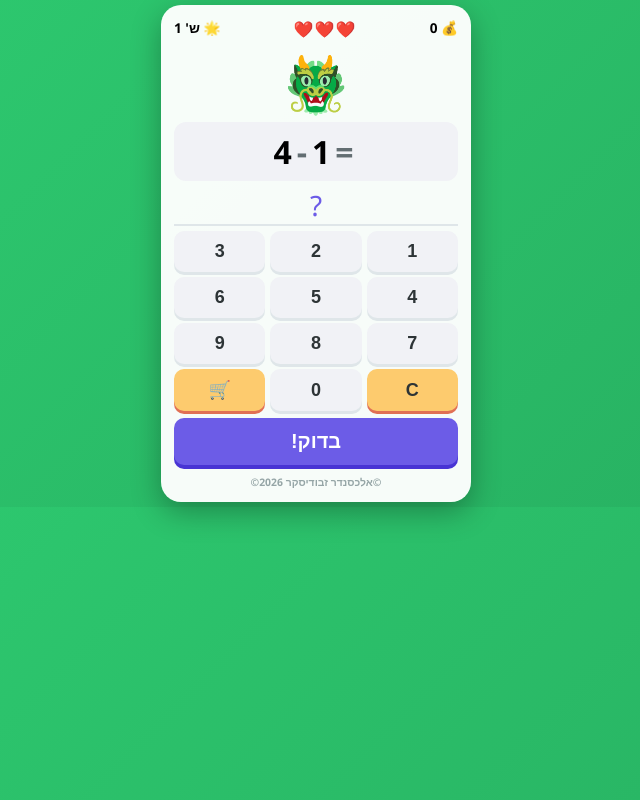
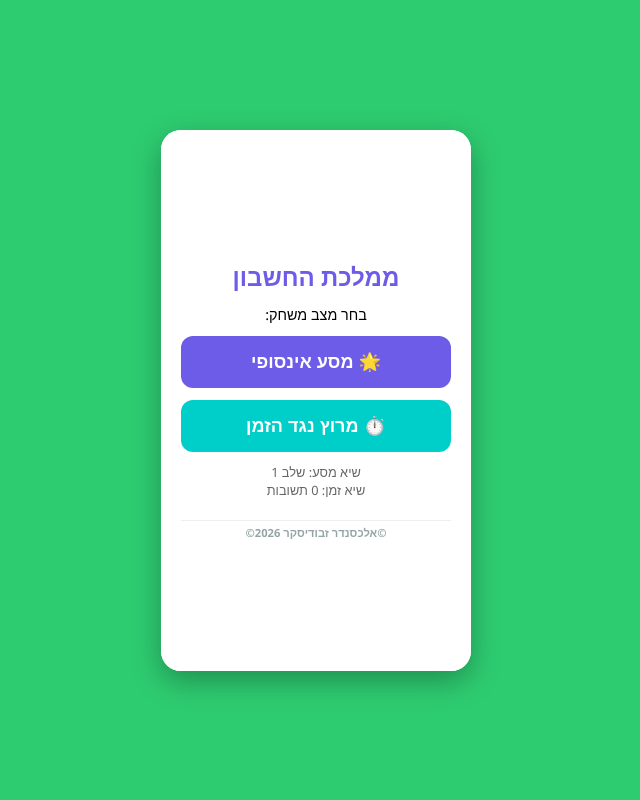
Before and after one commit to sashazav-netizen/Children-game, a plain HTML site: page index.html in a window 1280 px wide. Shown: the whole page, without its empty margins (324-964 px from the left). Drawn offline with Linux system fonts and the light colour scheme.

Commit message:
Update index.html with new game features and styles

```diff
--- a/index.html
+++ b/index.html
@@ -3,82 +3,87 @@
 <head>
     <meta charset="UTF-8">
     <meta name="viewport" content="width=device-width, initial-scale=1.0, maximum-scale=1.0, user-scalable=no, viewport-fit=cover">
-    <title>ממלכת החשבון 2026</title>
+    <title>ממלכת החשבון 2026 - אלכסנדר זבודיסקר</title>
     <style>
-        :root { --primary: #6C5CE7; --secondary: #00CEC9; --accent: #FDCB6E; }
+        :root { --primary: #6C5CE7; --secondary: #00CEC9; --accent: #FDCB6E; --danger: #ff7675; }
         * { box-sizing: border-box; touch-action: manipulation; -webkit-tap-highlight-color: transparent; }
 
         body {
             margin: 0; padding: 5px; font-family: 'Segoe UI', system-ui, sans-serif;
             display: flex; justify-content: center; align-items: center;
-            height: 100vh; height: -webkit-fill-available; overflow: hidden;
-            transition: background 0.8s ease; background: #0984E3;
+            height: 100vh; overflow: hidden; transition: background 0.8s; background: #0984E3;
         }
 
-        .bg-lvl-1 { background: linear-gradient(135deg, #2ecc71, #27ae60); }
-        .bg-lvl-2 { background: linear-gradient(135deg, #3498db, #2980b9); }
-        .bg-lvl-3 { background: linear-gradient(135deg, #e67e22, #d35400); }
-        .bg-lvl-4 { background: linear-gradient(135deg, #2c3e50, #000000); }
+        .bg-lvl-1 { background: #2ecc71; } .bg-lvl-2 { background: #3498db; } .bg-lvl-3 { background: #e67e22; }
+        .bg-infinity { background: linear-gradient(45deg, #6c5ce7, #a29bfe); background-size: 400%; animation: grad 10s infinite; }
+        @keyframes grad { 0% {background-position:0% 50%} 50% {background-position:100% 50%} 100% {background-position:0% 50%} }
 
         #game-container {
-            background: rgba(255, 255, 255, 0.96); border-radius: 20px;
-            padding: 10px; width: 95%; max-width: 310px;
-            text-align: center; box-shadow: 0 10px 30px rgba(0,0,0,0.3);
-            position: relative; border: 3px solid transparent;
-            display: flex; flex-direction: column; gap: 5px;
+            background: rgba(255, 255, 255, 0.96); border-radius: 20px; padding: 10px;
+            width: 95%; max-width: 310px; text-align: center; box-shadow: 0 10px 30px rgba(0,0,0,0.3);
+            display: flex; flex-direction: column; gap: 5px; position: relative;
         }
 
-        .stats-bar { display: flex; justify-content: space-between; font-weight: bold; font-size: 0.85rem; margin-bottom: 2px; }
-        #lives-display { color: #e74c3c; font-size: 1rem; letter-spacing: 1px; }
+        #menu-screen { position: absolute; top:0; left:0; width:100%; height:100%; background: white; z-index: 100; border-radius: 20px; display: flex; flex-direction: column; justify-content: center; align-items: center; gap: 12px; padding: 20px; }
+        .menu-btn { width: 100%; padding: 15px; border-radius: 12px; border: none; font-size: 18px; font-weight: bold; cursor: pointer; color: white; }
+        .btn-reg { background: var(--primary); } .btn-time { background: var(--secondary); }
 
-        #monster-zone { height: 70px; display: flex; justify-content: center; align-items: center; }
-        #monster { font-size: 55px; transition: 0.3s; }
+        .top-nav { display: flex; justify-content: space-between; align-items: center; margin-bottom: 2px; }
+        .home-btn { background: #eee; border: none; border-radius: 50%; width: 30px; height: 30px; cursor: pointer; font-size: 16px; display: flex; align-items: center; justify-content: center; }
 
-        @keyframes jump { 0%, 100% { transform: scale(1); } 50% { transform: scale(1.1) translateY(-5px); } }
-        .celebrate { animation: jump 0.5s ease; }
-        .shake { animation: shake 0.4s; }
-        @keyframes shake { 0%, 100% { transform: translateX(0); } 25% { transform: translateX(-5px); } 75% { transform: translateX(5px); } }
+        .stats-bar { display: flex; justify-content: space-around; font-weight: bold; font-size: 0.8rem; width: 100%; }
+        #timer-display { color: var(--danger); font-size: 1.1rem; display: none; font-weight: 900; }
+        #shield-status { font-size: 0.7rem; color: var(--secondary); font-weight: bold; margin: 2px 0; }
 
-        #question-display {
-            background: #F1F2F6; border-radius: 12px; padding: 8px;
-            font-size: 32px; font-weight: 900; display: flex; direction: ltr; justify-content: center; align-items: center;
-        }
-        .symbol { color: #636e72; margin: 0 5px; }
-
-        #answer-view { font-size: 28px; color: var(--primary); min-height: 35px; border-bottom: 2px solid #DFE6E9; display: inline-block; min-width: 50px; }
+        #monster-zone { height: 60px; font-size: 50px; display: flex; justify-content: center; align-items: center; }
+        #question-display { background: #F1F2F6; border-radius: 12px; padding: 10px; font-size: 30px; font-weight: 900; direction: ltr; }
+        #answer-view { font-size: 28px; color: var(--primary); min-height: 35px; border-bottom: 2px solid #ddd; margin: 5px 0; }
 
         .numpad { display: grid; grid-template-columns: repeat(3, 1fr); gap: 5px; }
-        .num-btn {
-            background: #F1F2F6; border: none; padding: 10px 0; font-size: 18px;
-            font-weight: bold; border-radius: 10px; box-shadow: 0 3px 0 #DFE6E9; color: #2d3436;
-        }
-        .num-btn:active { transform: translateY(2px); box-shadow: 0 1px 0 #DFE6E9; }
-        .action-btn { background: var(--accent) !important; box-shadow: 0 3px 0 #E17055 !important; }
-        #submit-btn { grid-column: span 3; background: var(--primary); color: white; padding: 12px; font-size: 20px; border-radius: 10px; box-shadow: 0 4px 0 #4834D4; margin-top: 2px; }
+        .num-btn { background: #F1F2F6; border: none; padding: 11px 0; font-size: 18px; font-weight: bold; border-radius: 10px; box-shadow: 0 3px 0 #ddd; }
+        .num-btn:active { transform: translateY(2px); box-shadow: none; }
+        .action-btn { background: var(--accent) !important; box-shadow: 0 3px 0 #e17055 !important; }
+        #submit-btn { grid-column: span 3; background: var(--primary); color: white; padding: 12px; font-size: 20px; border-radius: 10px; margin-top: 2px; border: none; font-weight: bold; }
 
-        .copyright { margin-top: 5px; font-size: 0.65rem; color: #95a5a6; font-weight: bold; }
-
-        #shop-modal {
-            display: none; position: fixed; top: 50%; left: 50%; transform: translate(-50%, -50%);
-            background: white; border-radius: 20px; padding: 15px; z-index: 200;
-            border: 3px solid var(--secondary); width: 270px; text-align: center;
-        }
-        .shop-heart { background: #ff7675 !important; color: white !important; padding: 10px; border-radius: 10px; margin-bottom: 8px; cursor: pointer; border: none; font-weight: bold; width: 100%; font-size: 14px; }
+        #shop-modal { display: none; position: fixed; top: 50%; left: 50%; transform: translate(-50%, -50%); background: white; border-radius: 20px; padding: 15px; z-index: 200; width: 280px; max-height: 70vh; overflow-y: auto; border: 3px solid var(--secondary); }
+        .char-item { display: inline-block; margin: 4px; font-size: 20px; width: 45px; height: 45px; line-height: 45px; border-radius: 8px; background: #f1f2f6; position: relative; }
+        .locked { opacity: 0.3; } .level-tag { font-size: 8px; position: absolute; bottom: 1px; width: 100%; left: 0; }
+        .copyright { font-size: 0.7rem; color: #95a5a6; margin-top: 8px; font-weight: bold; border-top: 1px solid #eee; padding-top: 4px; width: 100%; }
     </style>
 </head>
 <body id="main-body" class="bg-lvl-1">
 
 <div id="game-container">
-    <div class="stats-bar">
-        <span>💰 <span id="score">0</span></span>
-        <span id="lives-display">❤️❤️❤️</span>
-        <span>🌟 ש' <span id="level">1</span></span>
+    <div id="menu-screen">
+        <h2 style="margin:0; color: var(--primary);">ממלכת החשבון</h2>
+        <p style="font-size: 0.9rem; margin:0;">בחר מצב משחק:</p>
+        <button class="menu-btn btn-reg" onclick="startMode('normal')">🌟 מסע אינסופי</button>
+        <button class="menu-btn btn-time" onclick="startMode('time')">⏱️ מרוץ נגד הזמן</button>
+        <div style="font-size: 0.8rem; color: #666; text-align: center; line-height: 1.4;">
+            שיא מסע: שלב <span id="hi-lvl">1</span><br>שיא זמן: <span id="hi-time">0</span> תשובות
+        </div>
+        <div class="copyright">©אלכסנדר זבודיסקר 2026©</div>
     </div>
+
+    <div class="top-nav">
+        <button class="home-btn" onclick="goHome()">🏠</button>
+        <div class="stats-bar">
+            <span>💰 <span id="score">0</span></span>
+            <span id="lives-display">❤️❤️❤️</span>
+            <span id="timer-display">⏱️ 60</span>
+        </div>
+    </div>
+
+    <div id="shield-status">🛡️ מגן פעיל!</div>
+
+    <div style="font-weight: bold; font-size: 0.8rem;">
+        <span id="mode-text">שלב</span>: <span id="level">1</span>
+    </div>
+
     <div id="monster-zone"><div id="monster">🐲</div></div>
-    <div id="question-display">
-        <span id="n1"></span><span id="op" class="symbol"></span><span id="n2"></span><span class="symbol">=</span>
-    </div>
+    <div id="question-display"><span id="n1"></span><span id="op"></span><span id="n2"></span>=</div>
     <div id="answer-view">?</div>
+
     <div class="numpad">
         <button class="num-btn" onclick="addNum(1)">1</button>
         <button class="num-btn" onclick="addNum(2)">2</button>
@@ -92,81 +97,135 @@
         <button class="num-btn action-btn" onclick="clearAns()">C</button>
         <button class="num-btn" onclick="addNum(0)">0</button>
         <button class="num-btn action-btn" onclick="toggleShop()">🛒</button>
-        <button id="submit-btn" class="num-btn" onclick="check()">בדוק!</button>
+        <button id="submit-btn" onclick="check()">בדוק!</button>
     </div>
     <div class="copyright">©אלכסנדר זבודיסקר 2026©</div>
 </div>
 
 <div id="shop-modal">
-    <h4 style="margin:0 0 10px 0">חנות</h4>
-    <button class="shop-heart" onclick="buyHeart()">❤️ לב (20 זהב)</button>
+    <h4 style="margin:5px">חנות הבונוסים</h4>
+    <button class="num-btn" style="width:100%; margin-bottom:5px; background: #ff7675; color:white; border:none;" onclick="buyItem('heart')">❤️ לב (20 זהב)</button>
+    <button class="num-btn" style="width:100%; margin-bottom:10px; background: #00cec9; color:white; border:none;" onclick="buyItem('shield')">🛡️ מגן מטעויות (40 זהב)</button>
     <div id="shop-items"></div>
     <button class="num-btn" style="width:100%; margin-top:10px;" onclick="toggleShop()">סגור</button>
 </div>
 
 <script>
     let score = parseInt(localStorage.getItem('math_gold')) || 0;
-    let level = 1, lives = 3, count = 0, currentAns = "", correct = 0;
+    let hiLvl = parseInt(localStorage.getItem('hi_lvl')) || 1;
+    let hiTime = parseInt(localStorage.getItem('hi_time')) || 0;
     let monster = localStorage.getItem('math_char') || '🐲';
-    let audioCtx;
+    let gameMode = 'normal', level = 1, lives = 3, count = 0, currentAns = "", correct = 0, hasShield = false;
+    let timeLeft = 60, timerInterval, audioCtx;
+
+    const charList = [
+        {char: '🦁', lvl: 1}, {char: '🐱', lvl: 1}, {char: '🐷', lvl: 2}, {char: '🐙', lvl: 4},
+        {char: '🦄', lvl: 6}, {char: '👽', lvl: 8}, {char: '👑', lvl: 10}, {char: '🏛️', lvl: 12},
+        {char: '👾', lvl: 15}, {char: '🔥', lvl: 18}, {char: '🐲', lvl: 20}, {char: '🪐', lvl: 25}
+    ];
+
+    function goHome() {
+        clearInterval(timerInterval);
+        document.getElementById('menu-screen').style.display = 'flex';
+        updateStats();
+    }
+
+    function startMode(m) {
+        gameMode = m; level = 1; lives = 3; count = 0; timeLeft = 60; hasShield = false;
+        document.getElementById('menu-screen').style.display = 'none';
+        document.getElementById('timer-display').style.display = (m === 'time') ? 'block' : 'none';
+        document.getElementById('lives-display').style.display = (m === 'normal') ? 'block' : 'none';
+        document.getElementById('mode-text').innerText = (m === 'time') ? 'נקודות' : 'שלב';
+        if(m === 'time') {
+            clearInterval(timerInterval);
+            timerInterval = setInterval(() => {
+                timeLeft--; document.getElementById('timer-display').innerText = '⏱️ ' + timeLeft;
+                if(timeLeft <= 0) endGame("הזמן נגמר! פתרת " + count + " תרגילים.");
+            }, 1000);
+        }
+        updateStats(); generate();
+    }
+
+    function endGame(msg) {
+        clearInterval(timerInterval);
+        if(gameMode === 'time' && count > hiTime) { hiTime = count; localStorage.setItem('hi_time', hiTime); }
+        if(gameMode === 'normal' && level > hiLvl) { hiLvl = level; localStorage.setItem('hi_lvl', hiLvl); }
+        alert(msg); goHome();
+    }
 
     function initAudio() { if(!audioCtx) audioCtx = new (window.AudioContext || window.webkitAudioContext)(); }
-    function play(f, t, d=0.15) {
-        initAudio(); try { const o = audioCtx.createOscillator(), g = audioCtx.createGain(); o.type = t; o.frequency.value = f; g.gain.exponentialRampToValueAtTime(0.01, audioCtx.currentTime + d); o.connect(g); g.connect(audioCtx.destination); o.start(); o.stop(audioCtx.currentTime + d); } catch(e) {}
-    }
-
-    function updateBackground() {
-        const b = document.getElementById('main-body');
-        b.className = level === 1 ? 'bg-lvl-1' : level === 2 ? 'bg-lvl-2' : level === 3 ? 'bg-lvl-3' : 'bg-lvl-4';
-    }
+    function playSnd(f, t, d=0.1) { initAudio(); try { const o = audioCtx.createOscillator(), g = audioCtx.createGain(); o.type = t; o.frequency.value = f; g.gain.exponentialRampToValueAtTime(0.01, audioCtx.currentTime + d); o.connect(g); g.connect(audioCtx.destination); o.start(); o.stop(audioCtx.currentTime + d); } catch(e) {} }
 
     function generate() {
-        count++; let isBoss = (count % 5 === 0);
-        document.getElementById('game-container').style.borderColor = isBoss ? '#ff7675' : 'transparent';
-        let max = level * 10; if(isBoss) { max *= 1.5; document.getElementById('monster').innerText = '👹'; } else { document.getElementById('monster').innerText = monster; }
+        let diff = (gameMode === 'time') ? Math.floor(count/5)+1 : level;
+        let max = diff * 10; let isBoss = (gameMode === 'normal' && (count+1) % 5 === 0);
+        document.getElementById('monster').innerText = isBoss ? '👹' : monster;
         let n1 = Math.floor(Math.random() * max) + 1, n2 = Math.floor(Math.random() * max) + 1;
-        let ops = ['+', '-']; if(level > 2) ops.push('*');
+        let ops = (diff > 2) ? ['+', '-', '*'] : ['+', '-'];
         let op = ops[Math.floor(Math.random() * ops.length)];
         if(op === '-' && n1 < n2) [n1, n2] = [n2, n1];
         correct = op === '+' ? n1+n2 : op === '-' ? n1-n2 : n1*n2;
         document.getElementById('n1').innerText = n1; document.getElementById('op').innerText = op === '*' ? '×' : op; document.getElementById('n2').innerText = n2;
-        currentAns = ""; updateView(); updateBackground();
+        currentAns = ""; updateView(); updateBG();
     }
-
-    function buyHeart() { if (score >= 20 && lives < 3) { score -= 20; lives++; save(); updateStats(); play(800, 'sine'); } else { alert(lives >= 3 ? "מלא!" : "אין זהב!"); } }
-    function addNum(n) { play(440, 'sine', 0.05); if(currentAns.length < 4) currentAns += n; updateView(); }
-    function clearAns() { currentAns = ""; updateView(); }
-    function updateView() { document.getElementById('answer-view').innerText = currentAns || "?"; }
 
     function check() {
         if(currentAns === "") return;
         if(parseInt(currentAns) === correct) {
-            score += (count % 5 === 0) ? 50 : 10; play(600, 'sine');
-            document.getElementById('monster').classList.add('celebrate');
-            if(score >= level * 150) { level++; if(lives < 3) lives++; }
-            save(); setTimeout(() => { document.getElementById('monster').classList.remove('celebrate'); generate(); }, 600);
+            count++; score += (gameMode === 'normal' && count % 5 === 0) ? 50 : 10;
+            if(gameMode === 'time') { timeLeft += 2; score += 5; }
+            if(gameMode === 'normal' && score >= level * 150) level++;
+            playSnd(600, 'sine'); generate();
         } else {
-            lives--; play(150, 'sawtooth'); document.getElementById('game-container').classList.add('shake');
-            setTimeout(() => document.getElementById('game-container').classList.remove('shake'), 400);
-            if(lives <= 0) { alert("Game Over!"); lives = 3; level = 1; count = 0; }
-            currentAns = ""; updateView();
+            if(hasShield) { hasShield = false; alert("המגן הציל אותך!"); }
+            else {
+                if(gameMode === 'normal') { lives--; if(lives <= 0) endGame("נגמרו הלבבות! הגעת לשלב " + level); }
+                else { timeLeft -= 5; if(timeLeft <= 0) timeLeft = 0; }
+                playSnd(150, 'sawtooth');
+            }
         }
-        updateStats();
+        save(); updateStats();
     }
 
+    function buyItem(type) {
+        if(type === 'heart' && score >= 20 && lives < 3) { score -= 20; lives++; }
+        else if(type === 'shield' && score >= 40 && !hasShield) { score -= 40; hasShield = true; }
+        else { alert("לא ניתן לקנות!"); return; }
+        save(); updateStats(); toggleShop(); playSnd(800, 'sine');
+    }
+
+    function buyChar(c) { if(score >= 50) { score -= 50; monster = c; save(); updateStats(); toggleShop(); playSnd(1000, 'sine'); } }
+    function addNum(n) { if(currentAns.length < 5) currentAns += n; updateView(); playSnd(440, 'sine', 0.05); }
+    function clearAns() { currentAns = ""; updateView(); }
+    function updateView() { document.getElementById('answer-view').innerText = currentAns || "?"; }
+    function updateBG() {
+        const b = document.getElementById('main-body');
+        let diff = (gameMode === 'time') ? Math.floor(count/5)+1 : level;
+        if(diff > 20) b.className = 'bg-infinity';
+        else b.className = diff < 3 ? 'bg-lvl-1' : diff < 7 ? 'bg-lvl-2' : 'bg-lvl-3';
+    }
     function save() { localStorage.setItem('math_gold', score); localStorage.setItem('math_char', monster); }
-    function updateStats() { document.getElementById('score').innerText = score; document.getElementById('level').innerText = level; document.getElementById('lives-display').innerText = "❤️".repeat(lives); }
-
+    function updateStats() {
+        document.getElementById('score').innerText = score;
+        document.getElementById('level').innerText = (gameMode === 'time') ? count : level;
+        document.getElementById('lives-display').innerText = "❤️".repeat(lives);
+        document.getElementById('shield-status').style.display = hasShield ? 'block' : 'none';
+        document.getElementById('hi-lvl').innerText = hiLvl;
+        document.getElementById('hi-time').innerText = hiTime;
+    }
     function toggleShop() {
         const m = document.getElementById('shop-modal'); m.style.display = (m.style.display === 'block') ? 'none' : 'block';
         if(m.style.display === 'block') {
-            const items = ['🦁','🤖','🦄','🦖','🐱','👽','🐸','👻','🦊','🐻','🐙'];
-            document.getElementById('shop-items').innerHTML = items.map(i => `<div class="num-btn" style="display:inline-block; margin:2px; font-size:22px; width:45px; cursor:pointer" onclick="buyChar('${i}')">${i}</div>`).join('');
+            let currentLvl = (gameMode === 'time') ? Math.floor(count/5)+1 : level;
+            document.getElementById('shop-items').innerHTML = charList.map(i => `
+                <div class="char-item ${currentLvl < i.lvl ? 'locked' : ''}" onclick="${currentLvl < i.lvl ? '' : `buyChar('${i.char}')`}">
+                    ${currentLvl < i.lvl ? '❓' : i.char}
+                    <span class="level-tag">L${i.lvl}</span>
+                </div>
+            `).join('');
         }
     }
-
-    function buyChar(i) { if(score >= 50) { score -= 50; monster = i; save(); updateStats(); toggleShop(); play(1000, 'sine'); document.getElementById('monster').innerText = i; } else { alert("אין זהב!"); } }
-    window.onload = () => { updateStats(); generate(); };
+    window.onload = updateStats;
 </script>
 </body>
 </html>
```
